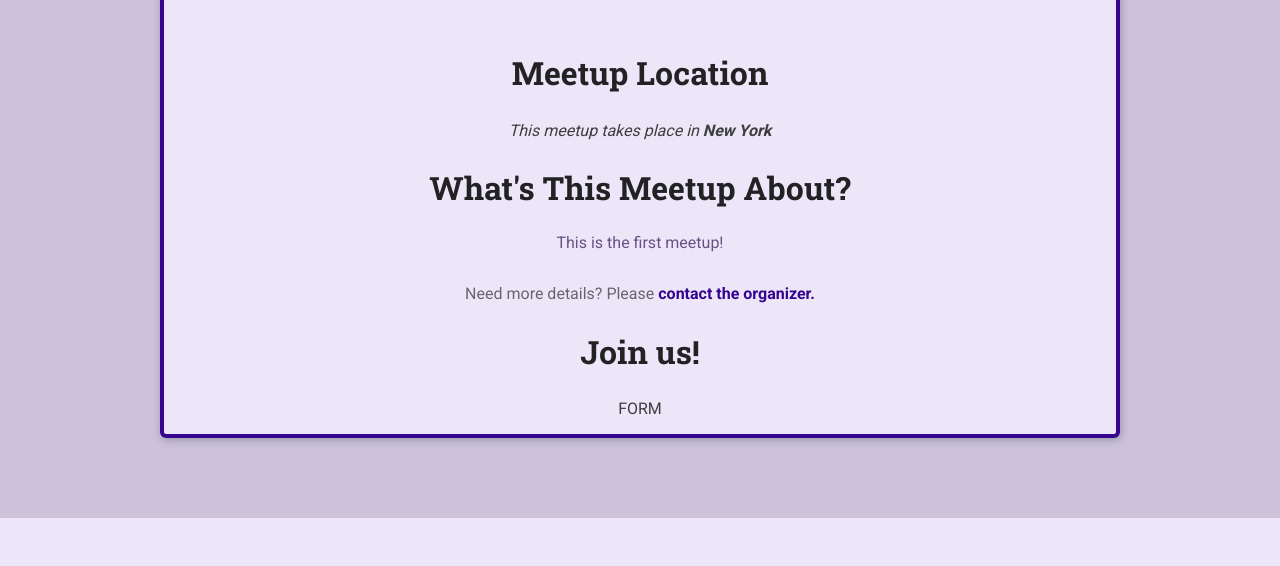
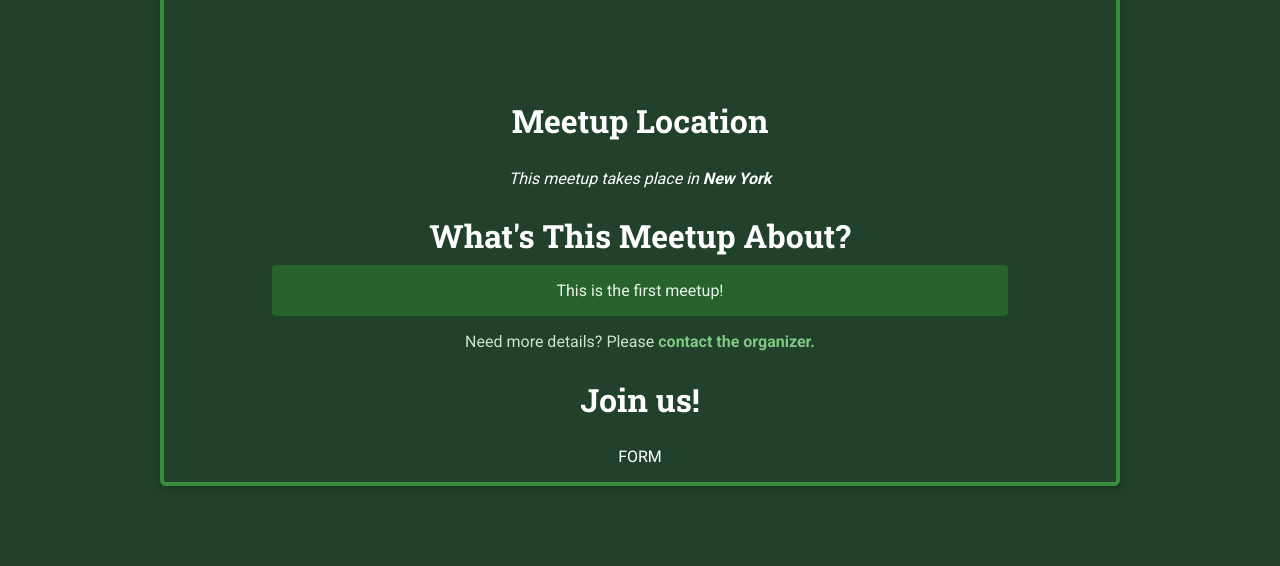
Before and after one commit to stavthal/django_meetup, a Django app: page /meetups/1 in a window 1280 px wide. Shown: the part 592-1158 px from the top of the page. Before the commit the page ends 1110 px from the top, so only its background shows below. Run offline with Django 5.2, Linux system fonts and the light colour scheme.

Commit message:
styling changes

```diff
--- a/meetups/static/meetups/styles/base.css
+++ b/meetups/static/meetups/styles/base.css
@@ -7,15 +7,15 @@
 body {
   font-family: "Roboto", sans-serif;
   margin: 0;
-  background-color: #ccc3db;
-  color: #3e3e41;
+  background-color: #21412a; /* Dark green background */
+  color: #ffffff; /* White text for better contrast */
 }
 
 h1,
 h2,
 h3 {
   font-family: "Roboto Slab", sans-serif;
-  color: #222224;
+  color: #ffffff; /* White headings for consistency and readability */
 }
 
 button,
@@ -23,17 +23,17 @@
   cursor: pointer;
   font: inherit;
   padding: 0.5rem 1.5rem;
-  background-color: #350490;
-  border: 1px solid #350490;
-  color: white;
+  background-color: #388e3c; /* Slightly lighter green for buttons for contrast */
+  border: 1px solid #388e3c; /* Matching border color */
+  color: #ffffff; /* White text on buttons for readability */
   border-radius: 4px;
   text-decoration: none;
 }
 
 button:hover,
 .btn:hover {
-  background-color: #230161;
-  border-color: #230161;
+  background-color: #4caf50; /* Even lighter green on hover for a noticeable effect */
+  border-color: #4caf50;
 }
 
 #main-header {
@@ -50,6 +50,6 @@
   font-size: 3rem;
   font-family: "Roboto Slab", sans-serif;
   text-decoration: none;
-  color: #350490;
+  color: #ffffff; /* White logo for visibility against dark backgrounds */
   font-weight: bold;
 }
--- a/meetups/static/meetups/styles/meetup-details.css
+++ b/meetups/static/meetups/styles/meetup-details.css
@@ -2,12 +2,13 @@
   max-width: 60rem;
   margin: 5rem auto;
   border-radius: 6px;
-  background-color: #ede6f8;
-  border: 4px solid #350490;
+  background-color: #21412a; /* Dark green background */
+  border: 4px solid #388e3c; /* Lighter green border */
   box-shadow: 1px 2px 8px rgba(0, 0, 0, 0.25);
   position: relative;
   padding: 1rem;
   text-align: center;
+  color: #ffffff; /* White text for articles */
 }
 
 #main-image {
@@ -18,7 +19,7 @@
   top: -5rem;
   left: calc(50% - 5rem);
   border-radius: 50%;
-  border: 4px solid #350490;
+  border: 4px solid #388e3c; /* Adjusted to lighter green for contrast */
 }
 
 section:first-of-type {
@@ -27,30 +28,34 @@
 
 h2 {
   font-size: 2rem;
+  color: #ffffff; /* Ensuring headings are also white for contrast */
 }
 
 address span {
   font-weight: bold;
+  color: #ffffff; /* Making sure the address stands out */
 }
 
 #details h2 {
   margin-bottom: 0.5rem;
+  color: #ffffff; /* White text for consistency */
 }
 
 #details > p {
-  color: #665386;
+  color: #e8f5e9; /* Lighter shade of text for paragraphs for readability */
   padding: 1rem;
   border-radius: 4px;
   max-width: 80%;
   margin: auto;
+  background-color: #27632a; /* Slightly lighter green for contrast */
 }
 
 #details footer {
-  color: #696472;
+  color: #c8e6c9; /* Light green for footer text for subtlety */
 }
 
 #details footer a {
-  color: #350490;
+  color: #81c784; /* Light green for links for differentiation */
   text-decoration: none;
   font-weight: bold;
 }
@@ -63,7 +68,7 @@
 
 #registration label {
   font-weight: bold;
-  color: #46424d;
+  color: #ffffff; /* White text for form labels for visibility */
   margin-right: 1rem;
   display: block;
   margin-bottom: 0.5rem;
@@ -72,10 +77,11 @@
 #registration input {
   font: inherit;
   width: 40%;
-  background-color: #ebeaee;
-  border: 1px solid #4b4753;
+  background-color: #a5d6a7; /* Light green background for inputs */
+  border: 1px solid #81c784; /* Light green border */
   border-radius: 4px;
   padding: 0.25rem;
+  color: #1b5e20; /* Dark text for input to ensure readability */
 }
 
 #registration-actions {
@@ -84,5 +90,5 @@
 
 #registration .errorlist {
   margin-bottom: 0.5rem;
-  color: #880824;
+  color: #ffccbc; /* Soft red for error messages to ensure they stand out */
 }
--- a/meetups/templates/meetups/meetup-details.html
+++ b/meetups/templates/meetups/meetup-details.html
@@ -3,6 +3,10 @@
 {% load static %}
 
 {% block title %}
+{{ meetup.title }}
+{% endblock %}
+
+{% block main_heading %}
 {{ meetup.title }}
 {% endblock %}
 
```
Also changed, not shown: meetups/static/meetups/styles/all-meetups.css (+9 -8 lines).
